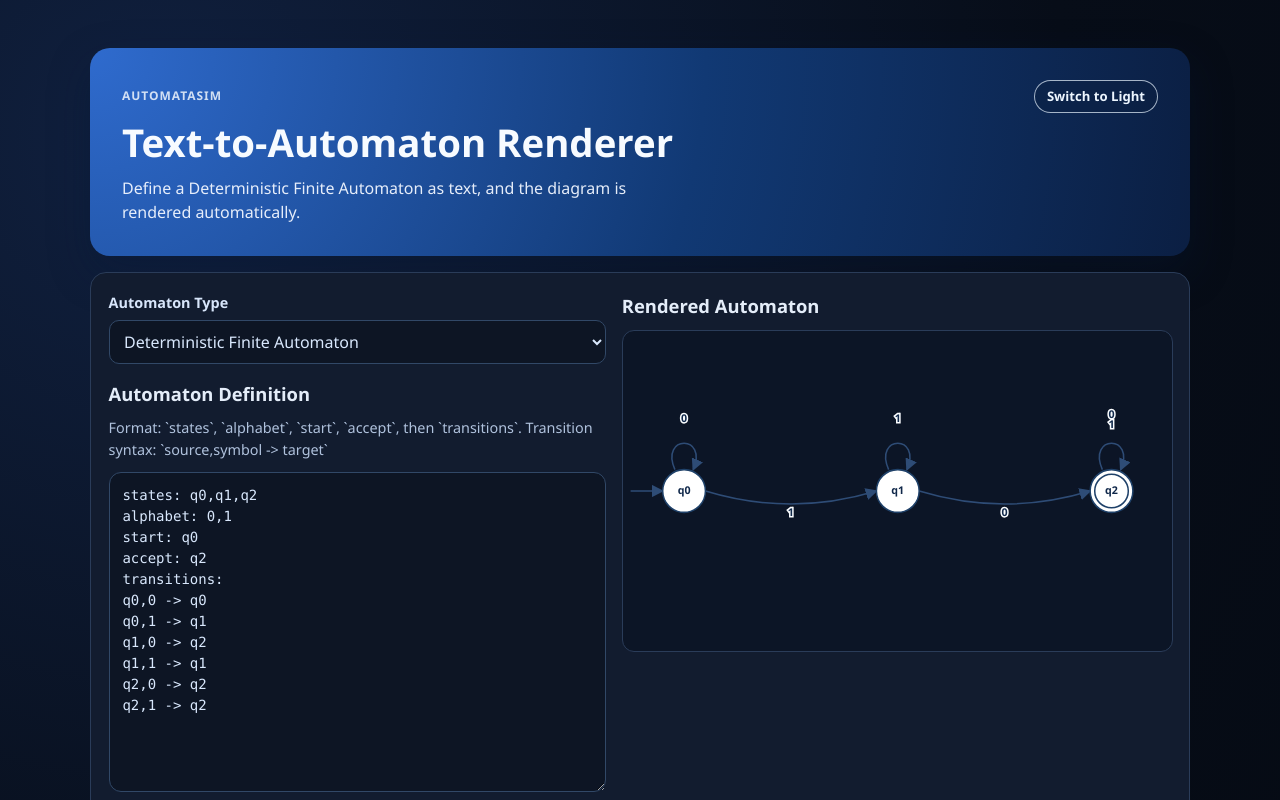
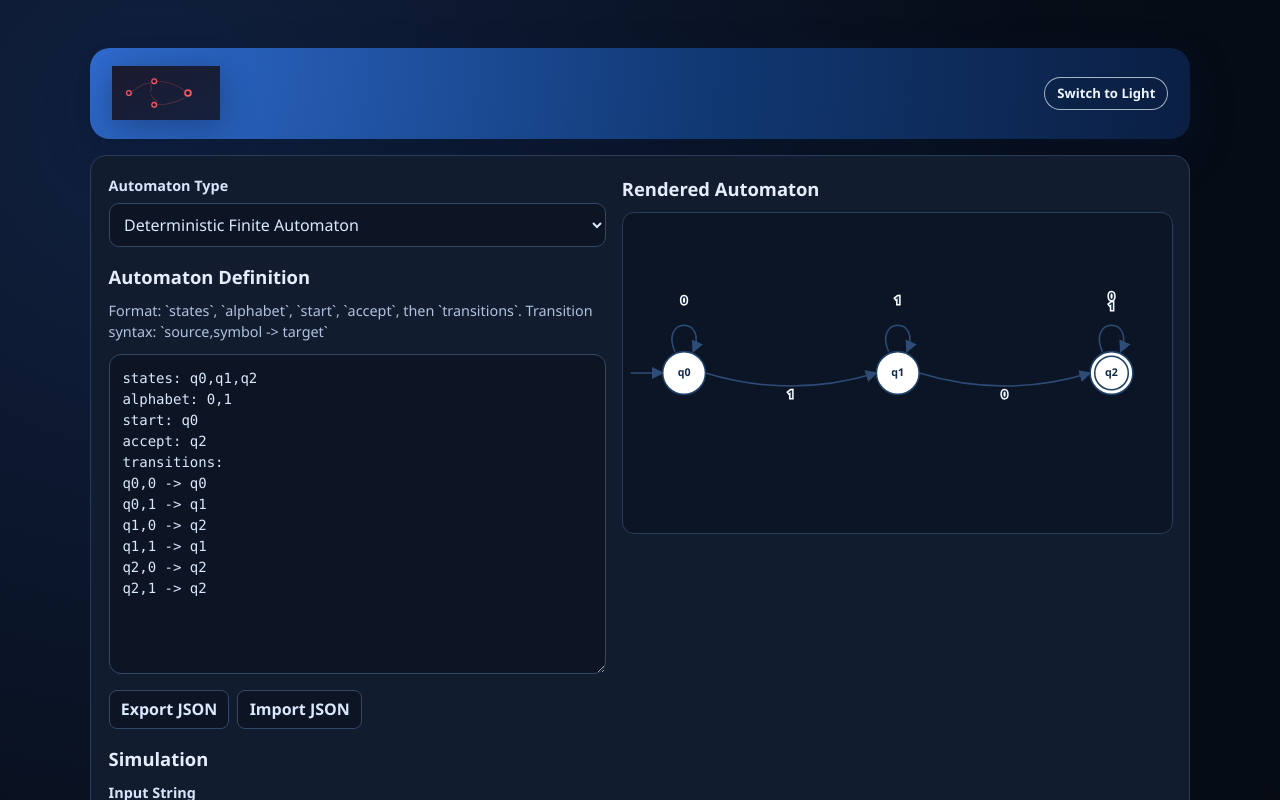
Before and after one commit to BlazingHotCode/AutomataSim, a React (Vite) app: page / in a window 1280 px wide. Shown: the top 800 px of the page. Built offline with nearby package versions, Linux system fonts and the light colour scheme.

Commit message:
feat(ui): add brand logos for hero and favicon
replace the text-only hero heading with a site logo and tune hero
spacing to fit the new visual header.
add dedicated SVG logo assets and use site-logo.svg as the
application favicon.

```diff
--- a/index.html
+++ b/index.html
@@ -2,7 +2,7 @@
 <html lang="en">
   <head>
     <meta charset="UTF-8" />
-    <link rel="icon" type="image/svg+xml" href="/vite.svg" />
+    <link rel="icon" type="image/svg+xml" href="/site-logo.svg" />
     <meta name="viewport" content="width=device-width, initial-scale=1.0" />
     <title>automatasim</title>
   </head>
--- a/src/App.css
+++ b/src/App.css
@@ -9,7 +9,7 @@
 .hero {
   color: #f7fbff;
   border-radius: 20px;
-  padding: 2rem;
+  padding: 1.15rem 1.35rem;
   background: radial-gradient(
     circle at top left,
     #2f6bce,
@@ -26,19 +26,11 @@
   gap: 0.75rem;
 }
 
-.eyebrow {
-  margin: 0;
-  text-transform: uppercase;
-  letter-spacing: 0.08em;
-  font-weight: 700;
-  font-size: 0.75rem;
-  opacity: 0.82;
-}
-
-.hero h1 {
-  margin: 0.45rem 0 0;
-  font-size: clamp(1.7rem, 4vw, 2.4rem);
-  line-height: 1.15;
+.site-logo {
+  width: clamp(72px, 12vw, 108px);
+  height: auto;
+  display: block;
+  filter: drop-shadow(0 6px 16px rgba(5, 18, 38, 0.35));
 }
 
 .theme-toggle {
@@ -55,12 +47,6 @@
 
 .theme-toggle:hover {
   background: rgba(10, 30, 63, 0.55);
-}
-
-.subtitle {
-  margin: 0.75rem 0 0;
-  max-width: 58ch;
-  color: rgba(240, 246, 255, 0.95);
 }
 
 .panel {
--- a/src/components/AppHero.tsx
+++ b/src/components/AppHero.tsx
@@ -9,16 +9,17 @@ const AppHero: FC<AppHeroProps> = ({ theme, onToggleTheme }) => {
   return (
     <section className="hero">
       <div className="hero-top-row">
-        <p className="eyebrow">AutomataSim</p>
+        <img
+          className="site-logo"
+          src="/site-logo.svg"
+          alt="AutomataSim"
+          width={108}
+          height={81}
+        />
         <button className="theme-toggle" type="button" onClick={onToggleTheme}>
           {theme === 'dark' ? 'Switch to Light' : 'Switch to Dark'}
         </button>
       </div>
-      <h1>Text-to-Automaton Renderer</h1>
-      <p className="subtitle">
-        Define a Deterministic Finite Automaton as text, and the diagram is
-        rendered automatically.
-      </p>
     </section>
   )
 }
```
Also changed, not shown: public/automatasim-logo.svg (added), public/site-logo.svg (added).
